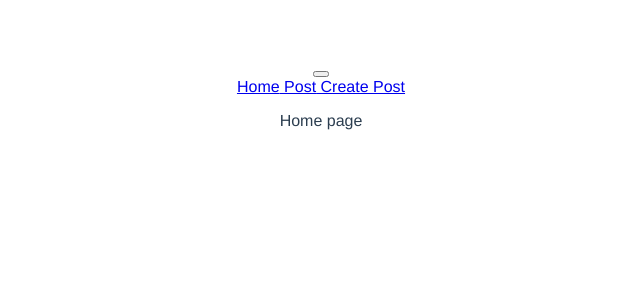
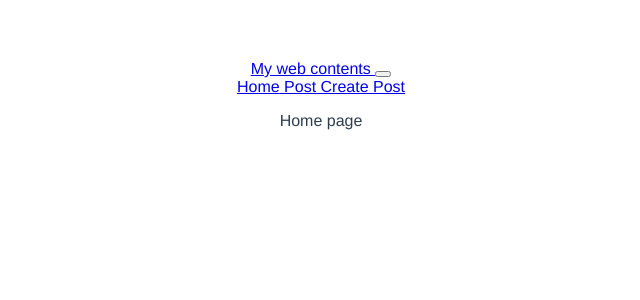
Before and after one commit to peacemaker19881/vueproject, a Vue app: page / in a window 1280 px wide. Shown: the top 300 px of the page, without its empty margins (319-959 px from the left). Built offline with nearby package versions, Linux system fonts and the light colour scheme.

Commit message:
My commit changes to be added to the output

```diff
--- a/src/components/navigation_component.vue
+++ b/src/components/navigation_component.vue
@@ -1,6 +1,6 @@
 <template>
    <nav class="navbar navbar-expand-lg bg-body-tertiary">
-    <a class="navbar-brand" href="#"> </a>
+    <a class="navbar-brand" href="#">My web contents </a>
     <button
     class="navbar-toggler"
     type="button"
```
